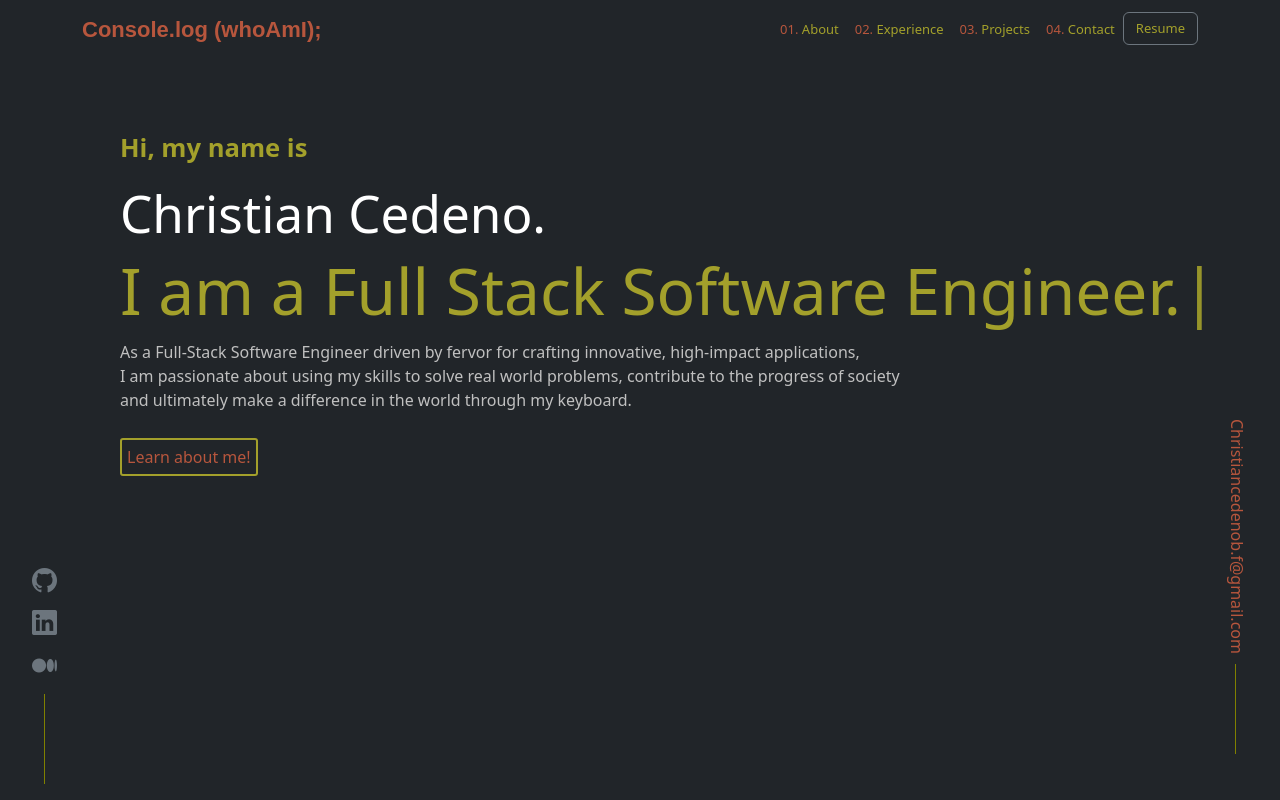
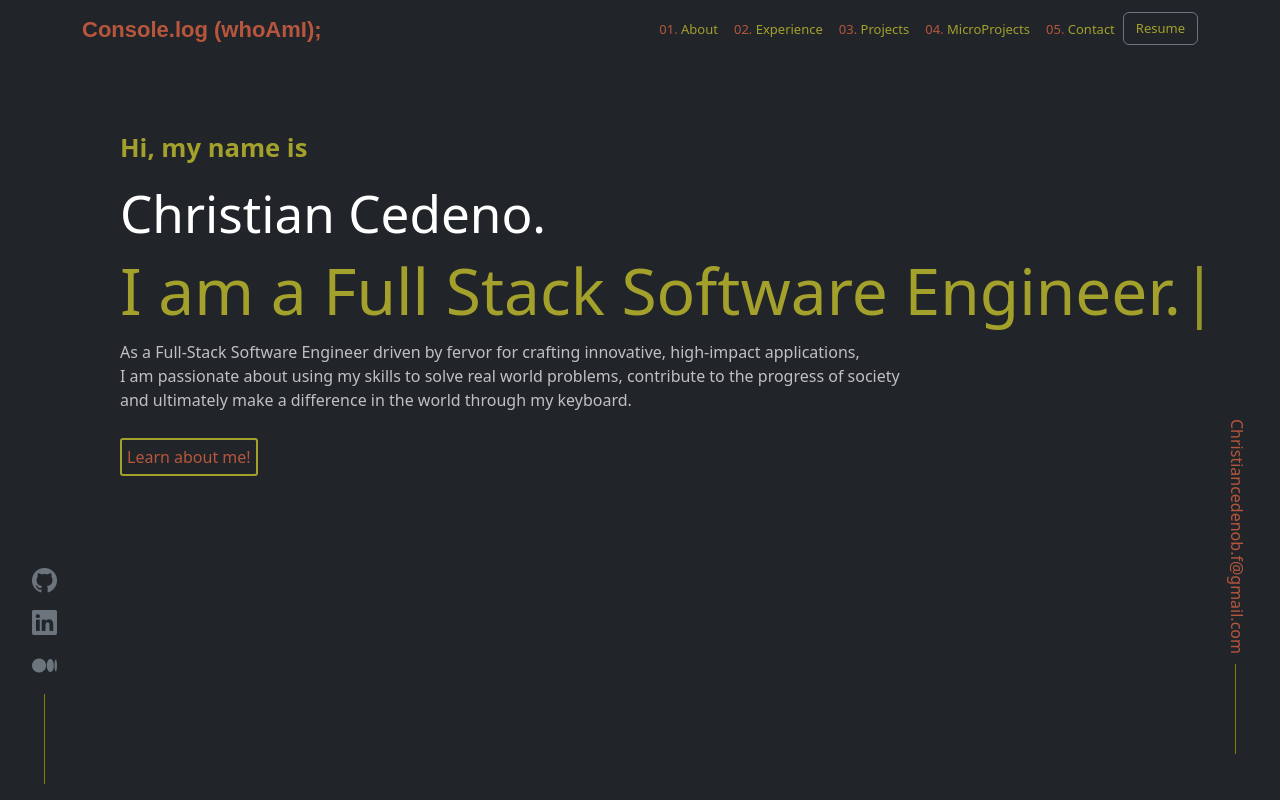
Before and after one commit to cedenoc181/pw2023, a React (Create React App) app: page / in a window 1280 px wide. Shown: the top 800 px of the page. Built offline with nearby package versions, Linux system fonts and the light colour scheme.

Commit message:
added adjustments to micro projects

```diff
--- a/src/App.js
+++ b/src/App.js
@@ -3,9 +3,11 @@ import Home from "./Component/Home"
 import About from './Component/About';
 import Experience from './Component/Experience';
 import Project from './Component/Project';
+import MicroProjects from './Component/MicroProjects.js';
 import Contact from "./Component/Contact";
 import Footer from './Component/Footer';
 import 'bootstrap/dist/css/bootstrap.min.css';
+
 
 function App() {
   return (
@@ -14,6 +16,7 @@ function App() {
       <About />
       <Experience />
       <Project />
+      <MicroProjects />
       <Contact />
       <Footer />
 
--- a/src/Component/Contact.js
+++ b/src/Component/Contact.js
@@ -35,7 +35,7 @@ function sendEmail (e) {
   return (
   <div id='contact' className="contact w-100 vh-100 bg-dark d-flex flex-column justify-content-center align-items-center">
     <div className='w-50 text-center' data-aos ="flip-right">
-        <p className='tyv'><span className='span'>04. </span>Thank you for visiting!</p>
+        <p className='tyv'><span className='span'>05. </span>Thank you for visiting!</p>
         <h1 className='text-white'>Feel free to reach out to me</h1>
         <p className='detail'>I am actively seeking new opportunites in Software engineering positions where i can apply
           and expand myu skills in programming, problem-solving, and teamwork. I am confiodent in my
--- /dev/null
+++ b/src/Component/MicroProjects.css
@@ -0,0 +1,20 @@
+:root {
+    --Darkolive: #808000;
+    --olive: #a3a02b;
+    --navy: #001f3f;
+    --black: #111111;
+    --white: #ffffff;
+    --Redclay: #b7563d;
+    --tan: #e9b35f;
+    --burgundy: #7d4554;
+    --grey: #c0c0c0;
+}
+
+.microP h3 span {
+    color: var(--olive) !important;
+    font-size: 14px;
+}
+
+ a span {
+    color: var(--white);
+}
--- a/src/Component/MicroProjects.js
+++ b/src/Component/MicroProjects.js
@@ -1,8 +1,18 @@
 import React from 'react'
+import "./MicroProjects.css";
+// import {useEffect} from 'react'
+// import Aos from 'aos' //this is for animation
+// import 'aos/dist/aos.css'
 
 function MicroProjects() {
   return (
-    <div>MicroProjects</div>
+    <div id="microP" className="bg-dark w-100 microP">
+        <div className="container">
+        <h3 className="px-5 pt-5 text-white">
+          <span>04. </span>Micro Projects
+        </h3>
+        </div>
+    </div>
   )
 }
 
--- a/src/Component/Nav.js
+++ b/src/Component/Nav.js
@@ -25,7 +25,10 @@ function Nav() {
         <a class="nav-link" href="#projects"><span>03. </span>Projects</a>
       </li>
       <li class="nav-item">
-        <a class="nav-link" href="#contact"><span>04. </span>Contact</a>
+        <a class="nav-link" href="#microP"><span>04. </span>MicroProjects</a>
+      </li>
+      <li class="nav-item">
+        <a class="nav-link" href="#contact"><span>05. </span>Contact</a>
       </li>
       <li class="nav-item">
       <a class="btn btn-outline-secondary" role="button" href={require('../resume.pdf')} download='resume.pdf'>Resume</a>
--- a/src/Component/Project.js
+++ b/src/Component/Project.js
@@ -31,7 +31,7 @@ function handleClick3() {
   return (
     <div id='projects' className="bg-dark w-100 projects">
       <div className="container">
-        <h3 className="px-5 pt-5 text-white">
+        <h3 className="px-5 text-white">
           <span>03. </span>My Projects
         </h3>
         <div class="row row-cols-1 row-cols-md-3 g-4 p-5 text-center">
```
Also changed, not shown: src/Component/MicroProject.css (deleted).
